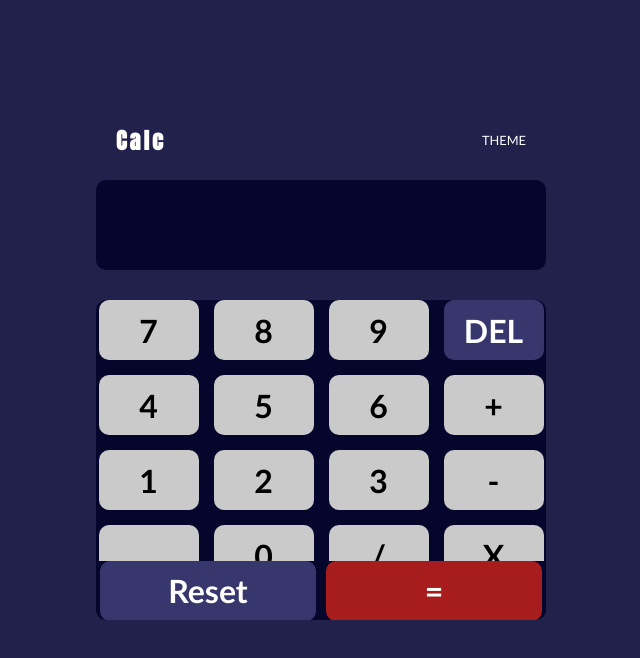
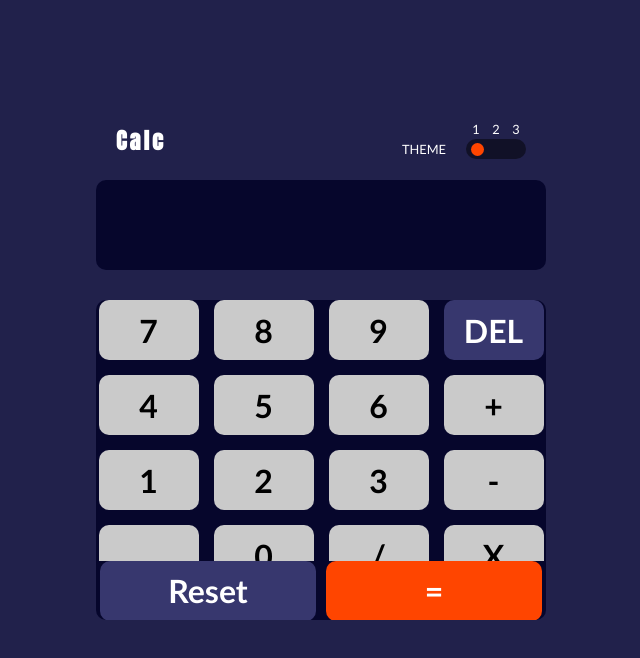
Before and after one commit to Kaghenimbale/calculator, a plain HTML site: page index.html in a window 1280 px wide. Shown: the whole page, without its empty margins (319-959 px from the left). Drawn offline with Linux system fonts and the light colour scheme.

Commit message:
Add the theme button

```diff
--- a/index.html
+++ b/index.html
@@ -1,13 +1,17 @@
 <!DOCTYPE html>
 <html lang="en">
+
 <head>
     <meta charset="UTF-8">
     <meta http-equiv="X-UA-Compatible" content="IE=edge">
     <meta name="viewport" content="width=device-width, initial-scale=1.0">
-    <link rel="preconnect" href="https://fonts.googleapis.com"><link rel="preconnect" href="https://fonts.gstatic.com" crossorigin><link href="https://fonts.googleapis.com/css2?family=Anton&display=swap" rel="stylesheet">
+    <link rel="preconnect" href="https://fonts.googleapis.com">
+    <link rel="preconnect" href="https://fonts.gstatic.com" crossorigin>
+    <link href="https://fonts.googleapis.com/css2?family=Anton&display=swap" rel="stylesheet">
     <link rel="stylesheet" href="style.css">
     <title>Document</title>
 </head>
+
 <body>
     <div class="container">
         <div class="header">
@@ -15,7 +19,18 @@
 
             <div class="theme">
                 <p>Theme</p>
-                <!-- theme button -->
+                <div class="theme-btn-container">
+                    <div class="theme-num">
+                        <p>1</p>
+                        <p>2</p>
+                        <p>3</p>
+                    </div>
+                    <div class="theme-btn">
+                        <button class="theme-btn-1"></button>
+                        <button class="theme-btn-2"></button>
+                        <button class="theme-btn-3"></button>
+                    </div>
+                </div>
             </div>
         </div>
         <div class="screen">
@@ -49,5 +64,7 @@
             </div>
         </div>
     </div>
+<script src="./script.js"></script>
 </body>
+
 </html>
--- a/style.css
+++ b/style.css
@@ -1,10 +1,11 @@
-*{
+* {
     margin: 0;
     padding: 0;
     overflow: hidden;
     font-family: 'Trebuchet MS', 'Lucida Sans Unicode', 'Lucida Grande', 'Lucida Sans', Arial, sans-serif;
 }
-body{
+
+body {
     width: 100%;
     height: 100vh;
     background-color: rgb(33, 33, 75);
@@ -13,47 +14,100 @@ body{
     align-items: center;
     justify-content: center;
 }
-.container{
+
+.container {
     width: 450px;
     height: 600px;
 }
-.header{
+
+.header {
     width: 100%;
     height: 10vh;
     display: flex;
     justify-content: space-between;
     align-items: center;
 }
-.header h2{
+
+.header h2 {
     padding-left: 20px;
     font-size: 1.4rem;
     font-family: 'Anton', sans-serif;
     letter-spacing: 3px;
 }
-.header .theme{
+
+.header .theme {
     padding-right: 20px;
+    display: flex;
+    align-items: flex-end;
 }
-.header .theme p{
+
+.header .theme p {
     font-size: 0.8rem;
     text-transform: uppercase;
+    padding: 0 0 2.5px 0;
 }
-.screen{
+
+.theme-btn-container {
+    display:flex;
+    flex-direction: column;
+    margin: 0 0 0 20px;
+}
+
+.theme-num {
+    display: flex;
+    justify-content: space-around;
+}
+
+.theme-btn {
+    border-radius: 20px;
+    display: flex;
+    background-color: rgba(0, 0, 0, 0.486);
+    width: 60px;
+    height: 20px;
+    align-items: center;
+}
+
+.theme-btn button {
+    border: none;
+    background-color: orangered;
+    width: 13px;
+    height: 13px;
+    border-radius: 50%;
+    margin: 0 5px;
+}
+
+.theme-btn-1 {
+    display: none;
+}
+
+.theme-btn-2 {
+    display: none;
+}
+
+.theme-btn-3 {
+    /* display: none; */
+}
+
+.screen {
     width: 100%;
     height: 15%;
     background-color: rgb(6, 6, 44);
     border-radius: 10px;
     margin-bottom: 30px;
 }
-.btns{
+
+.btns {
     width: 100%;
     height: 50vh;
 }
-.btns .btn-row{
+
+.btns .btn-row {
     display: grid;
     grid-template-columns: repeat(4, 1fr);
     gap: 15px;
 }
-.btn-row button{
+
+.btn-row button {
     width: 100px;
     height: 60px;
     font-size: 2rem;
@@ -61,7 +115,8 @@ body{
     border-radius: 10px;
     background-color: rgb(202, 202, 202);
 }
-.btns{
+
+.btns {
     background-color: rgb(6, 6, 44);
     width: 100%;
     height: 40vh;
@@ -71,7 +126,8 @@ body{
     align-items: center;
     border-radius: 10px;
 }
-.btns .btn{
+
+.btns .btn {
     width: 100%;
     height: 20%;
     display: flex;
@@ -79,7 +135,8 @@ body{
     justify-content: space-between;
 
 }
-.btns .btn button{
+
+.btns .btn button {
     width: 48%;
     height: 60px;
     font-size: 2rem;
@@ -88,18 +145,22 @@ body{
     margin: 0 4px;
     background-color: rgb(202, 202, 202);
 }
-.btns .btn .reset{
+
+.btns .btn .reset {
     background-color: rgb(55, 55, 110);
     color: white;
 }
-.btns .btn-row .del{
+
+.btns .btn-row .del {
     background-color: rgb(55, 55, 110);
     color: white;
 }
-.btns .btn .equal{
-    background-color: rgb(167, 29, 29);
+
+.btns .btn .equal {
+    background-color: orangered;
     color: white;
 }
-button{
+
+button {
     border: none;
 }
```
